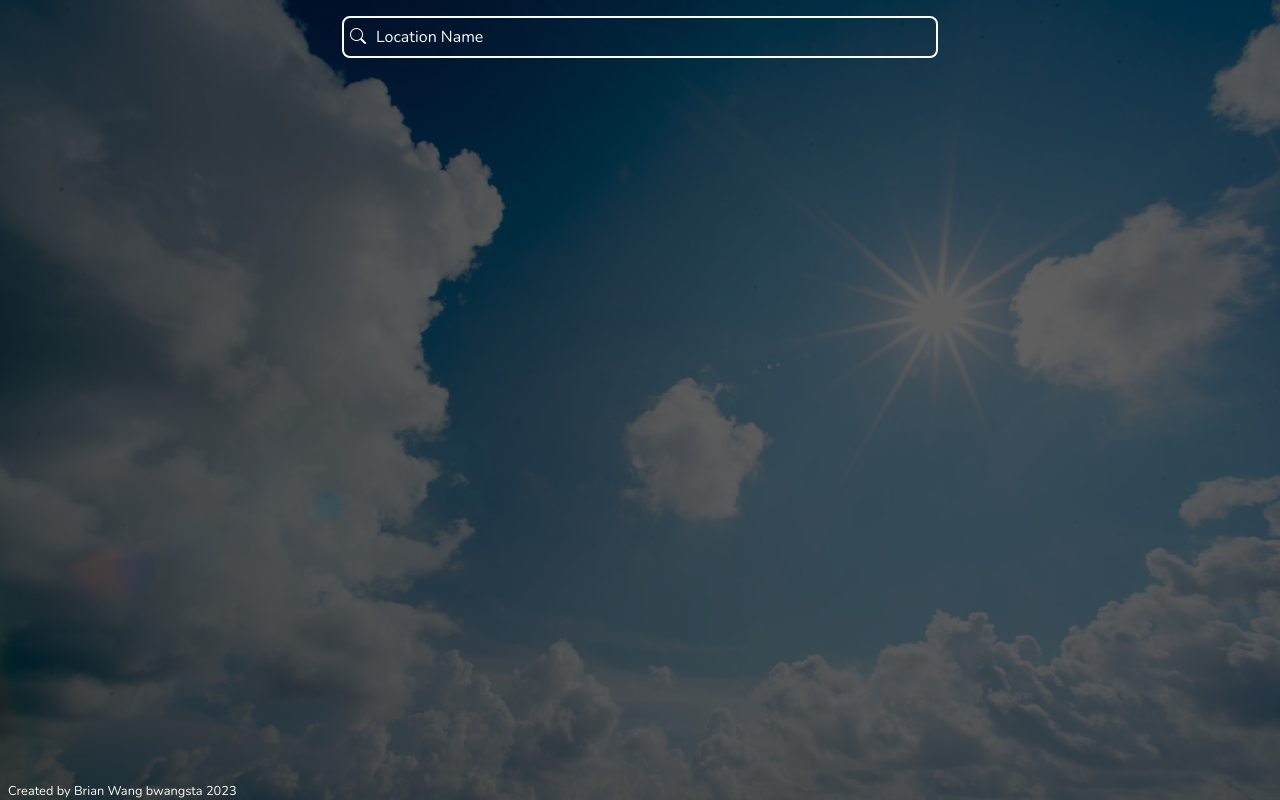
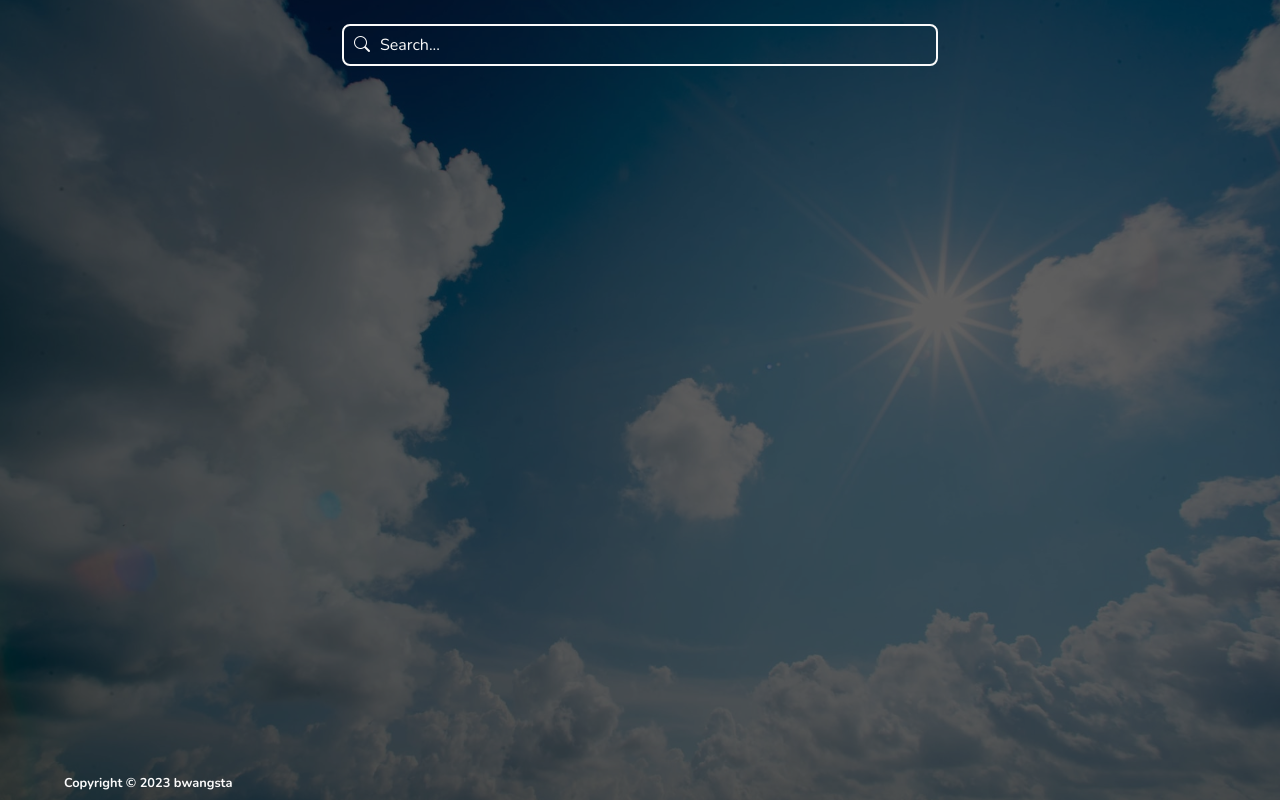
Before and after one commit to bwangsta/weathercast, a React (Vite) app: page / in a window 1280 px wide. Built offline with nearby package versions, Linux system fonts and the light colour scheme.

Commit message:
Add favicon and add more styling

```diff
--- a/index.html
+++ b/index.html
@@ -1,15 +1,14 @@
 <!DOCTYPE html>
 <html lang="en">
-
   <head>
     <meta charset="UTF-8" />
     <meta name="viewport" content="width=device-width, initial-scale=1.0" />
-  <title>Weathering</title>
+    <link rel="icon" href="./favicon.svg" />
+    <title>WeatherCast</title>
   </head>
 
   <body>
     <div id="root"></div>
     <script type="module" src="/src/main.jsx"></script>
   </body>
-
 </html>
--- a/src/App.css
+++ b/src/App.css
@@ -1,36 +1,33 @@
+.App {
+  min-height: 100vh;
+  min-height: 100dvh;
+  display: flex;
+  flex-direction: column;
+  justify-content: space-between;
+}
+
 .container {
   max-width: 75rem;
   margin: 0 auto;
-  padding: 1.5rem 1rem;
+  padding: 0.5rem 1rem;
 }
 
-.active {
-  background-color: var(--gray);
-}
-
+/* NAVIGATION BAR */
 .navbar {
   display: flex;
-  justify-content: center;
   align-items: center;
-  gap: 1rem;
+  gap: 0.5rem;
   padding: 1rem;
-}
-
-.navbar__btns {
-  display: flex;
-  gap: 0.5rem;
 }
 
 .unit-btn,
 .volume-btn {
   font-size: var(--text-xl);
-  font-weight: 700;
   border-radius: 0.5rem;
-  padding: 0.3rem;
-  /* border: none; */
-  /* box-shadow: rgba(0, 0, 0, 0.25) 0px 54px 55px, rgba(0, 0, 0, 0.12) 0px -12px 30px, rgba(0, 0, 0, 0.12) 0px 4px 6px, rgba(0, 0, 0, 0.17) 0px 12px 13px, rgba(0, 0, 0, 0.09) 0px -3px 5px; */
+  padding: 0.2rem 0.4rem;
 }
 
+/* SEARCHBAR */
 .search-form {
   display: grid;
   grid-template-areas:
@@ -49,11 +46,12 @@
   z-index: 10;
 }
 
-.search-results>li {
+.search-results > li {
   padding: 0.5rem;
+  font-weight: 400;
 }
 
-.search-results>li:hover {
+.search-results > li:hover {
   background-color: black;
 }
 
@@ -66,7 +64,8 @@
   padding: 0.5rem;
   font-size: var(--text-base);
   border: 2px solid var(--white);
-  text-indent: 1.5rem;
+  text-indent: 1.75rem;
+  font-weight: 400;
 }
 
 .invalid {
@@ -80,16 +79,19 @@
 
 .search__input::placeholder {
   color: var(--white);
+  font-weight: 400;
 }
 
 .search__input:focus::placeholder {
   color: transparent;
 }
 
-.search-btn {
+.search__icon {
   grid-area: searchbar;
   border: none;
   justify-self: start;
+  align-self: center;
+  margin-left: 0.75rem;
   font-weight: 900;
 }
 
@@ -104,42 +106,37 @@
 .hero {
   display: flex;
   flex-wrap: wrap;
-  justify-content: center;
+  justify-content: space-around;
   align-items: center;
   gap: 3rem;
 }
 
-@media (min-width: 770px) {
-  .hero {
-    justify-content: space-between;
-  }
-}
-
 .location__name {
-  font-size: clamp(var(--text-3xl), 10vw, var(--text-4xl));
+  font-size: clamp(var(--text-xl) - 1vw, 5vw, var(--text-4xl));
   font-weight: 900;
 }
 
 .location__state,
 .location__country {
   font-size: clamp(var(--text-xl), 5vw, var(--text-2xl));
-  font-weight: 700;
 }
 
 .weather {
   display: flex;
   flex-direction: column;
   align-items: center;
+  gap: 0.25rem;
 }
 
 .weather__date,
 .weather__description,
 .weather__low-high {
-  font-size: var(--text-xl)
+  font-size: var(--text-xl);
 }
 
 .weather__weekday {
   font-size: var(--text-2xl);
+  font-weight: 900;
 }
 
 .weather__icon {
@@ -159,12 +156,27 @@
   font-weight: 900;
 }
 
+/* FORECAST */
 .swiper-wrapper {
   padding: 1rem 0;
 }
 
 .forecast__btns {
   text-align: center;
+}
+
+.daily-btn {
+  border-right: none;
+  border-radius: 0.5rem 0 0 0.5rem;
+}
+
+.hourly-btn {
+  border-radius: 0 0.5rem 0.5rem 0;
+  border-left: none;
+}
+
+.active {
+  background-color: var(--darkgray);
 }
 
 .card {
@@ -177,8 +189,7 @@
 }
 
 .card__title {
-  font-size: clamp(var(--text-base), 5vw, var(--text-xl));
-  font-weight: 700;
+  font-size: clamp(var(--text-lg), 5vw, var(--text-xl));
 }
 
 .card__icon {
@@ -189,6 +200,12 @@
   text-align: center;
 }
 
+.card__low-high,
+.card__temperature {
+  font-size: var(--text-lg);
+}
+
+/* FOOTER */
 footer {
   font-size: var(--text-sm);
   padding: 0 0.5rem;
--- a/src/App.jsx
+++ b/src/App.jsx
@@ -1,18 +1,21 @@
-import { useState, useEffect, useRef } from 'react';
+import { useState, useEffect, useRef } from "react"
 import { motion } from "framer-motion"
 
-import './App.css'
+import "./App.css"
 import Navbar from "./components/Navbar"
-import Location from "./components/Location";
-import Weather from "./components/Weather";
-import Forecast from "./components/Forecast";
+import Location from "./components/Location"
+import Weather from "./components/Weather"
+import Forecast from "./components/Forecast"
 import Footer from "./components/Footer"
 
 function App() {
   const [locationText, setLocationText] = useState("")
   const [geoData, setGeoData] = useState([])
   const [weatherData, setWeatherData] = useState({})
-  const [temperatureUnit, setTemperatureUnit] = useState({ type: "fahrenheit", symbol: "°F" })
+  const [temperatureUnit, setTemperatureUnit] = useState({
+    type: "fahrenheit",
+    symbol: "°F",
+  })
   const [status, setStatus] = useState("empty")
   const [errorType, setErrorType] = useState("")
   const indexRef = useRef(0)
@@ -22,22 +25,23 @@ function App() {
     const item = localStorage.getItem(locationText)
     if (item === null) {
       try {
-        const response = await fetch(`https://geocoding-api.open-meteo.com/v1/search?name=${locationText}&count=10`)
+        const response = await fetch(
+          `https://geocoding-api.open-meteo.com/v1/search?name=${locationText}&count=10`
+        )
         const data = await response.json()
         if (data.results !== undefined) {
           setGeoData(data.results)
           localStorage.setItem(locationText, JSON.stringify(data.results))
+        } else {
+          setStatus("error")
+          setErrorType(
+            "Unable to find the location. Please enter a different location"
+          )
         }
-        else {
-          setStatus("error")
-          setErrorType("Unable to find the location. Please enter a different location")
-        }
-      }
-      catch (error) {
+      } catch (error) {
         console.log(error)
       }
-    }
-    else {
+    } else {
       const parsedLocations = JSON.parse(item)
       setGeoData(parsedLocations)
     }
@@ -47,12 +51,13 @@ function App() {
   async function fetchWeather(index) {
     try {
       const { latitude, longitude } = geoData[index]
-      const response = await fetch(`https://api.open-meteo.com/v1/forecast?latitude=${latitude}&longitude=${longitude}&daily=weathercode,temperature_2m_max,temperature_2m_min&hourly=temperature_2m,weathercode&current_weather=true&timezone=auto&temperature_unit=${temperatureUnit.type}`)
+      const response = await fetch(
+        `https://api.open-meteo.com/v1/forecast?latitude=${latitude}&longitude=${longitude}&daily=weathercode,temperature_2m_max,temperature_2m_min&hourly=temperature_2m,weathercode&current_weather=true&timezone=auto&temperature_unit=${temperatureUnit.type}`
+      )
       const data = await response.json()
       setWeatherData(data)
       setStatus("submitted")
-    }
-    catch (error) {
+    } catch (error) {
       console.log(error)
     }
   }
@@ -83,11 +88,10 @@ function App() {
   }
 
   function handleUnitClick() {
-    setTemperatureUnit(prevUnit => {
+    setTemperatureUnit((prevUnit) => {
       if (prevUnit.type === "fahrenheit") {
         return { type: "celsius", symbol: "°C" }
-      }
-      else {
+      } else {
         return { type: "fahrenheit", symbol: "°F" }
       }
     })
@@ -98,12 +102,10 @@ function App() {
       if (locationText.length === 0) {
         setStatus("error")
         setErrorType("Please enter a location")
-      }
-      else if (locationText.length === 1) {
+      } else if (locationText.length === 1) {
         setStatus("error")
         setErrorType("Location name should be at least 2 characters")
-      }
-      else {
+      } else {
         fetchGeocode()
       }
     }
@@ -116,7 +118,7 @@ function App() {
   }, [temperatureUnit])
 
   return (
-    <>
+    <div className="App container">
       <Navbar
         geoData={geoData}
         locationText={locationText}
@@ -130,22 +132,22 @@ function App() {
         weatherData={weatherData}
       />
       <main id="content">
-        {status === "submitted" &&
+        {status === "submitted" && (
           <motion.div
             initial={{ opacity: 0 }}
             animate={{ opacity: 1 }}
             transition={{ duration: 2 }}
           >
-            <section className="hero container">
+            <section className="hero">
               <Location geoData={geoData[indexRef.current]} />
               <Weather weatherData={weatherData} />
             </section>
             <Forecast weatherData={weatherData} />
           </motion.div>
-        }
+        )}
       </main>
       <Footer />
-    </>
+    </div>
   )
 }
 
--- a/src/components/Footer.jsx
+++ b/src/components/Footer.jsx
@@ -1,9 +1,10 @@
 function Footer() {
-    return (
-        <footer>
-            <p>Created by Brian Wang bwangsta 2023</p>
-        </footer>
-    )
+  const currentYear = new Date()
+  return (
+    <footer>
+      <p> Copyright &copy; {currentYear.getFullYear()} bwangsta</p>
+    </footer>
+  )
 }
 
 export default Footer
--- a/src/components/Navbar.jsx
+++ b/src/components/Navbar.jsx
@@ -5,8 +5,11 @@ import { selectWeatherSound } from "../helper"
 import Searchbar from "./Searchbar"
 
 function Navbar(props) {
-  const [soundEffect, setSoundEffect] = useState({ icon: "bi-volume-mute", muted: true })
-  let sound;
+  const [soundEffect, setSoundEffect] = useState({
+    icon: "bi-volume-mute",
+    muted: true,
+  })
+  let sound
 
   if (props.status === "submitted") {
     const weatherCode = props.weatherData.current_weather.weathercode
@@ -15,11 +18,10 @@ function Navbar(props) {
 
   // toggle muted audio
   function handleVolumeClick() {
-    setSoundEffect(prevSoundEffect => {
+    setSoundEffect((prevSoundEffect) => {
       if (prevSoundEffect.muted) {
         return { icon: "bi-volume-up", muted: false }
-      }
-      else {
+      } else {
         return { icon: "bi-volume-mute", muted: true }
       }
     })
@@ -27,6 +29,18 @@ function Navbar(props) {
 
   return (
     <nav className="navbar">
+      {props.status === "submitted" && (
+        <motion.button
+          whileHover={{ scale: 1.1 }}
+          whileTap={{ scale: 0.9 }}
+          type="button"
+          className="volume-btn"
+          onClick={handleVolumeClick}
+        >
+          <i className={`bi ${soundEffect.icon}`}></i>
+          <audio src={sound} autoPlay muted={soundEffect.muted} loop></audio>
+        </motion.button>
+      )}
       <Searchbar
         geoData={props.geoData}
         locationText={props.locationText}
@@ -36,30 +50,18 @@ function Navbar(props) {
         handleSubmit={props.handleSubmit}
         handleClick={props.handleClick}
       />
-      {props.status === "submitted" &&
-        <div className="navbar__btns">
-          <motion.button
-            whileHover={{ scale: 1.1 }}
-            whileTap={{ scale: 0.9 }}
-            type="button"
-            className="unit-btn"
-            onClick={props.handleUnitClick}
-          >
-            {props.temperatureSymbol}
-          </motion.button>
-          <motion.button
-            whileHover={{ scale: 1.1 }}
-            whileTap={{ scale: 0.9 }}
-            type="button"
-            className="volume-btn"
-            onClick={handleVolumeClick}
-          >
-            <i className={`bi ${soundEffect.icon}`}></i>
-            <audio src={sound} autoPlay muted={soundEffect.muted} loop></audio>
-          </motion.button>
-        </div>
-      }
-    </nav >
+      {props.status === "submitted" && (
+        <motion.button
+          whileHover={{ scale: 1.1 }}
+          whileTap={{ scale: 0.9 }}
+          type="button"
+          className="unit-btn"
+          onClick={props.handleUnitClick}
+        >
+          {props.temperatureSymbol}
+        </motion.button>
+      )}
+    </nav>
   )
 }
 
--- a/src/components/Searchbar.jsx
+++ b/src/components/Searchbar.jsx
@@ -2,7 +2,6 @@ import SearchError from "./SearchError"
 import SearhResults from "./SearchResults"
 
 function Searchbar(props) {
-
   return (
     <form
       noValidate
@@ -10,9 +9,12 @@ function Searchbar(props) {
       className="search-form"
       onSubmit={(e) => props.handleSubmit(e)}
     >
+      <div className="search__icon">
+        <i className="bi bi-search"></i>
+      </div>
       <input
         type="search"
-        placeholder="Location Name"
+        placeholder="Search..."
         id="searchbar"
         className={`search__input ${props.status === "error" ? "invalid" : ""}`}
         name="q"
@@ -25,12 +27,9 @@ function Searchbar(props) {
         value={props.locationText}
       />
       {props.status === "error" && <SearchError errorType={props.errorType} />}
-      {props.status === "typing" &&
+      {props.status === "typing" && (
         <SearhResults geoData={props.geoData} handleClick={props.handleClick} />
-      }
-      <button type="submit" className="search-btn">
-        <i className="bi bi-search"></i>
-      </button>
+      )}
     </form>
   )
 }
--- a/src/index.css
+++ b/src/index.css
@@ -1,11 +1,13 @@
-@import url('https://fonts.googleapis.com/css2?family=Nunito:wght@300;400;600;700;800;900;1000&display=swap');
+@import url("https://fonts.googleapis.com/css2?family=Nunito:wght@300;400;600;700;800;900;1000&display=swap");
 
 :root {
-  --white: #FBFBFB;
+  --white: #fbfbfb;
   --gray: rgb(104 104 104);
   --black: rgb(37, 36, 36);
+  --darkgray: #7a7a7a;
   --text-sm: 0.8rem;
   --text-base: 1rem;
+  --text-lg: 1.25rem;
   --text-xl: 1.5rem;
   --text-2xl: 2.25rem;
   --text-3xl: 3.375rem;
@@ -29,7 +31,8 @@
 #root {
   min-height: 100vh;
   min-height: 100dvh;
-  font-family: 'Nunito', sans-serif;
+  font-family: "Nunito", sans-serif;
+  font-weight: 700;
   background-color: var(--gray);
   background-image: url("./assets/img/sunny.jpg");
   background-repeat: no-repeat;
@@ -37,9 +40,10 @@
   background-blend-mode: multiply;
   background-position: center;
   color: var(--white);
-  display: flex;
-  flex-direction: column;
-  justify-content: space-between;
+}
+
+section {
+  padding: 2rem 0;
 }
 
 ul {
@@ -54,7 +58,7 @@ li {
 button {
   background-color: transparent;
   color: var(--white);
-  border: 1px solid var(--white);
+  border: 2px solid var(--white);
   padding: 0.5rem;
   border-radius: 5px;
 }
```
Also changed, not shown: src/components/Forecast.jsx (+10 -15 lines), src/helper.js (+21 -21 lines), favicon.svg (added). Lines whose indentation alone changed are shown as unchanged.
